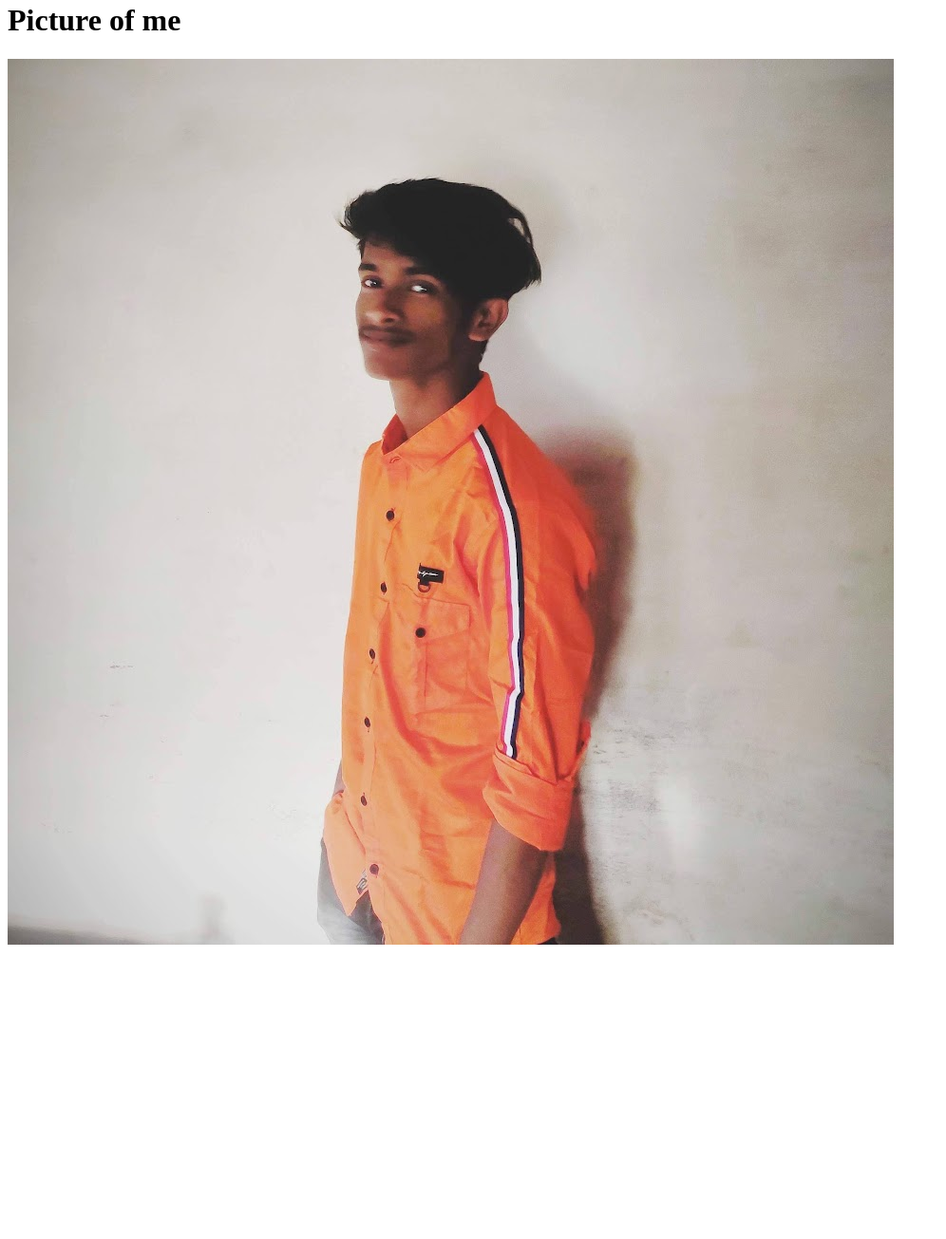
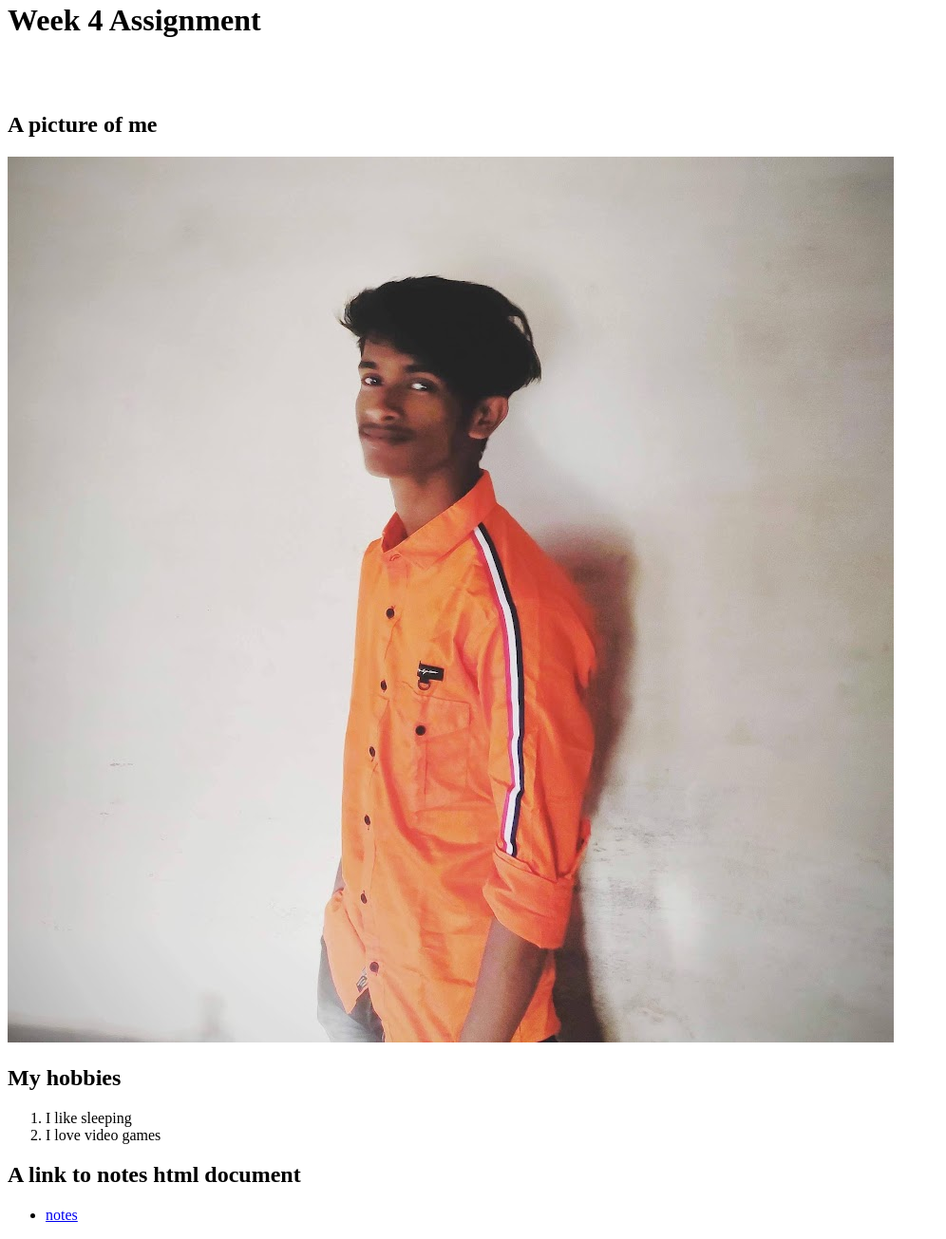
Before and after one commit to venu0005/venu0005.github.io, a plain HTML site: page images/index.html in a window 1280 px wide. Shown: the part 18-1323 px from the top of the page at 95% size, without its empty margins (0-996 px from the left). Before the commit the page ends 1025 px from the top, so only its background shows below. Drawn offline with Linux system fonts and the light colour scheme.

Commit message:
assignment done

```diff
--- a/images/index.html
+++ b/images/index.html
@@ -8,12 +8,27 @@
 </head>
 <body>
     <header>
-        <h1> Picture of me</h1>
+       <div><h1> Week 4 Assignment</h1><br><br></div>
     </header>
     <section>
+        <h2> A picture of me</h2>
         <div id="img1">
             <img src="myphoto.jpg" alt="A picture of me" id="img">
         </div>
     </section>
+    <section>
+        <h2> My hobbies</h2>
+        <ol>
+            <li> I like sleeping </li>
+            <li> I love video games </li>
+        </ol>
+    </section>
+
+   <section>
+    <h2> A link to notes html document </h2>
+    <ul>
+        <li> <a href="notes.html">notes</a> </li>
+    </ul>
+</section>
 </body>
 </html>
```
Also changed, not shown: images/notes.html (added, +32 -0 lines).
